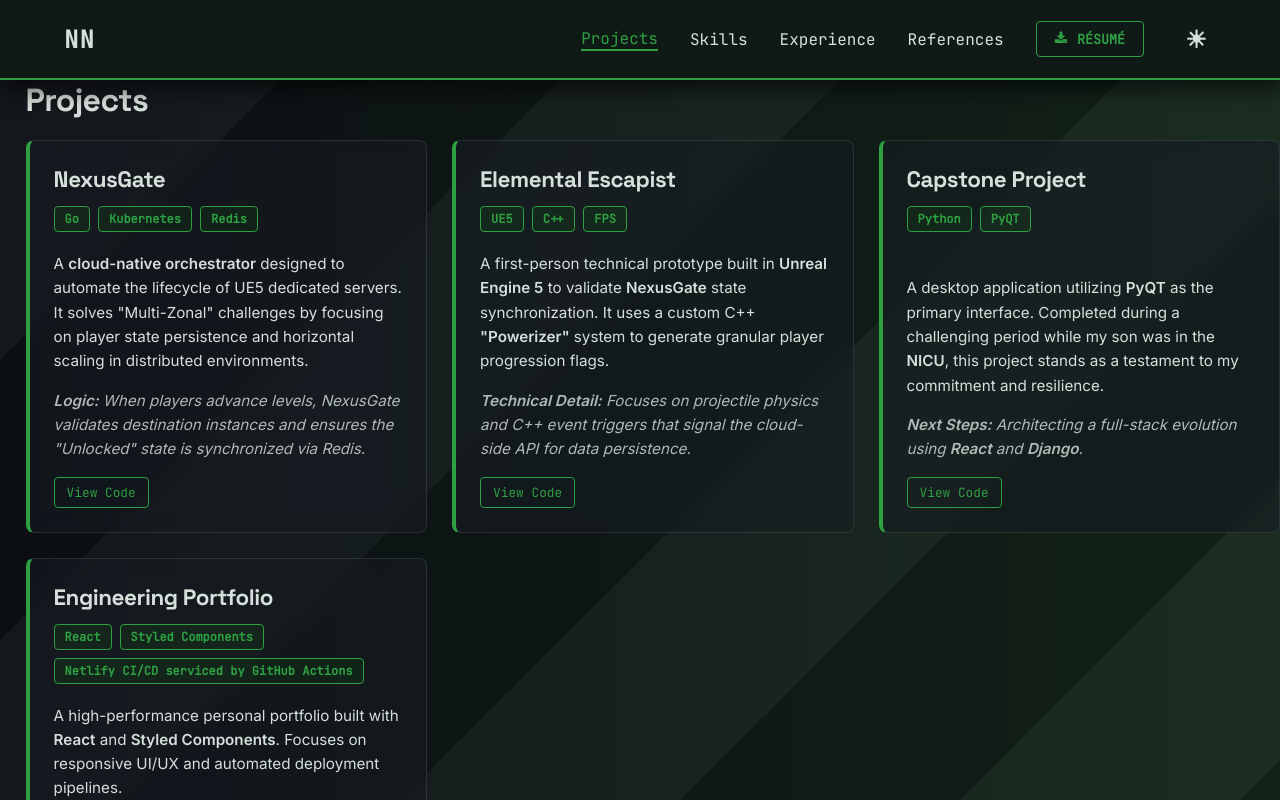
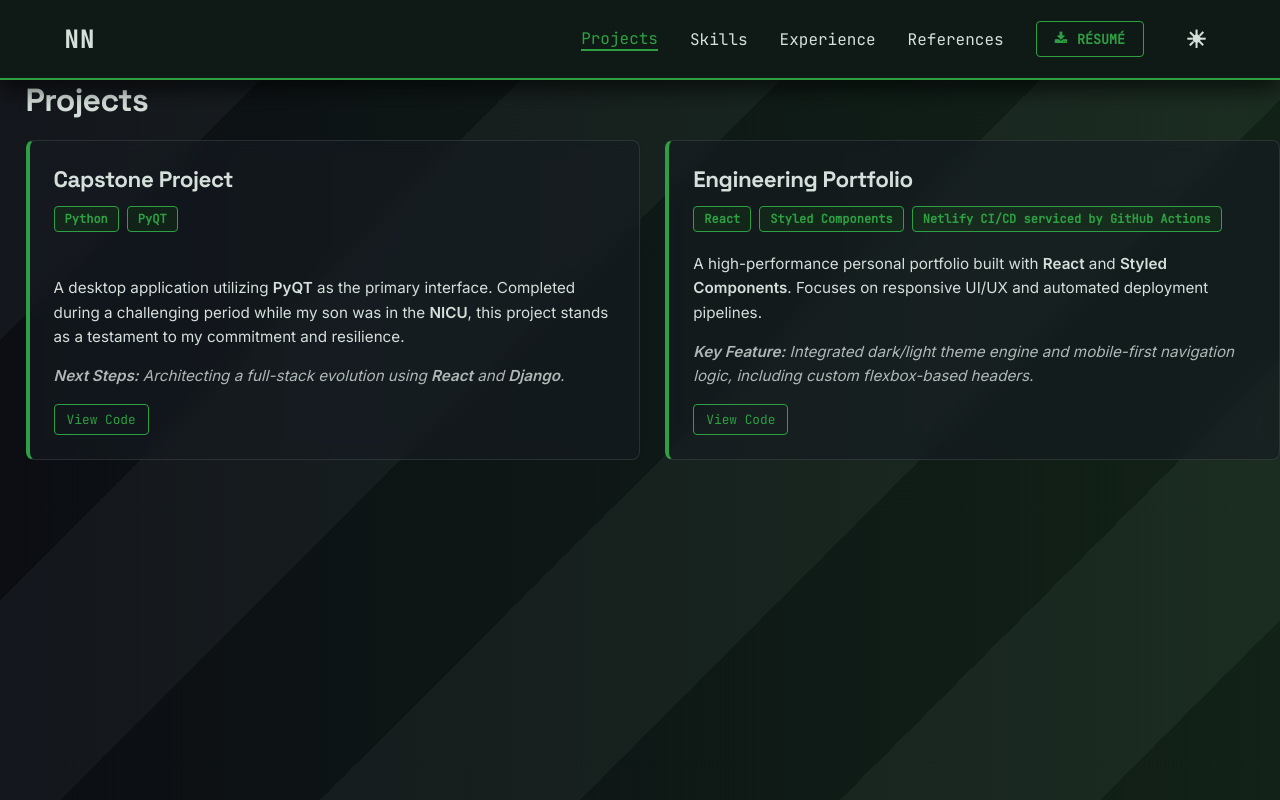
Before and after one commit to NevinsN/professional_portfolio, a React (Create React App) app in the folder professional_portfolio/: page /projects in a window 1280 px wide. Shown: the top 800 px of the page. Built offline with nearby package versions, Linux system fonts and the light colour scheme.

Commit message:
Added projects to Home

```diff
--- a/professional_portfolio/src/Components/Home/Home.js
+++ b/professional_portfolio/src/Components/Home/Home.js
@@ -40,6 +40,17 @@ const Home = () => {
               13 years of experience resolving critical bottlenecks and managing resource allocation in high-pressure environments.
             </li>
           </ul>
+          <span className="section-label">Featured Development:</span>
+            <ul className="edge-list">
+              <li>
+                <strong>Nazh Engine (Systems & SRE)</strong>
+                <p>Production-grade utility featuring CSPRNG security, sidecar telemetry, and automated CI/CD guardrails.</p>
+              </li>
+              <li>
+                <strong>Beta-Library (Product Architecture)</strong>
+                <p>An automated publishing pipeline and gated reader portal designed to solve complex data distribution challenges.</p>
+              </li>
+            </ul>
         </div>
       </div>
     </header>
--- a/professional_portfolio/src/Components/Projects/Projects.js
+++ b/professional_portfolio/src/Components/Projects/Projects.js
@@ -10,53 +10,7 @@ const Projects = () => {
                 <h1>Projects</h1>
 
                 <div className="project-container">
-                    {/* 1. NexusGate */}
-                    <div className="project-card">
-                        <div className="project-header">
-                            <h2>NexusGate</h2>
-                            <div className="tech-stack">
-                                <span className="tag">Go</span>
-                                <span className="tag">Kubernetes</span>
-                                <span className="tag">Redis</span>
-                            </div>
-                        </div>
-                        <div className="project-body">
-                            <p>
-                                A <strong>cloud-native orchestrator</strong> designed to automate the lifecycle of UE5 dedicated servers.
-                                It solves "Multi-Zonal" challenges by focusing on player state persistence and horizontal scaling in distributed environments.
-                            </p>
-                            <p className="project-meta">
-                                <strong>Logic:</strong> When players advance levels, NexusGate validates destination instances and ensures the "Unlocked" state is synchronized via Redis.
-                            </p>
-                            <a href="https://github.com/NevinsN/NexusGate" target="_blank" rel="noopener noreferrer" className="repo-btn">
-                                View Code
-                            </a>
-                        </div>
-                    </div>
 
-                    {/* 2. Elemental Escapist */}
-                    <div className="project-card">
-                        <div className="project-header">
-                            <h2>Elemental Escapist</h2>
-                            <div className="tech-stack">
-                                <span className="tag">UE5</span>
-                                <span className="tag">C++</span>
-                                <span className="tag">FPS</span>
-                            </div>
-                        </div>
-                        <div className="project-body">
-                            <p>
-                                A first-person technical prototype built in <strong>Unreal Engine 5</strong> to validate <strong>NexusGate</strong> state synchronization.
-                                It uses a custom C++ <strong>"Powerizer"</strong> system to generate granular player progression flags.
-                            </p>
-                            <p className="project-meta">
-                                <strong>Technical Detail:</strong> Focuses on projectile physics and C++ event triggers that signal the cloud-side API for data persistence.
-                            </p>
-                            <a href="https://github.com/NevinsN/elemental-escapist/tree/main" target="_blank" rel="noopener noreferrer" className="repo-btn">
-                                View Code
-                            </a>
-                        </div>
-                    </div>
 
                     {/* 3. Capstone Project */}
                     <div className="project-card">
```
